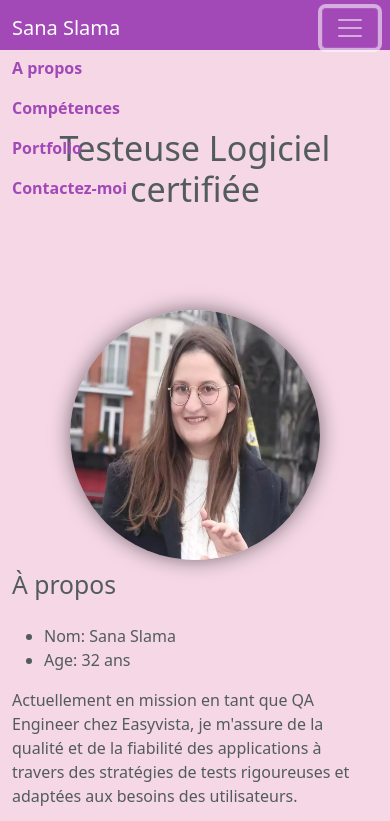
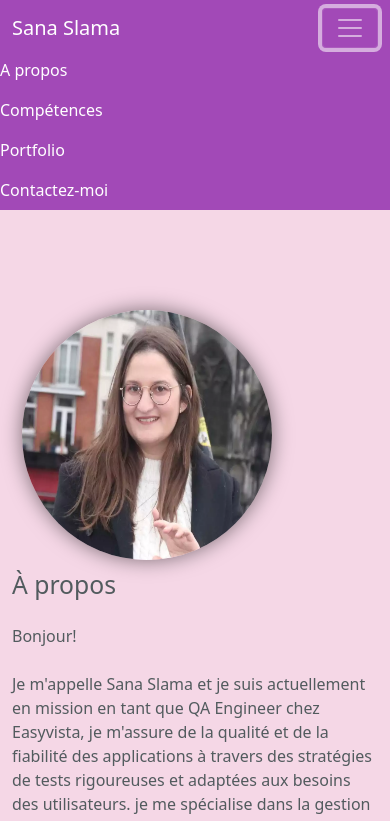
Before and after one commit to sanasla/Mon-Portfolio, a plain HTML site: page index.html in a window 390 px wide. Both pictures are taken after a click on the button "Toggle navigation". Shown: the top 821 px of the page. Drawn offline with nearby package versions, Linux system fonts and the light colour scheme.

Commit message:
correction version mobile

```diff
--- a/index.html
+++ b/index.html
@@ -69,16 +69,14 @@
                 <div class="col-lg-8">
                     <div class="about-section">
                         <h2 class="mb-4">À propos</h2>
-                        <div class="col-md-6">
-                            <ul>
-                                <li>Nom: Sana Slama</li>
-                                <li>Age: 32 ans</li>
 
-                            </ul>
-                        </div>
                         <p>
 
-                        Actuellement en mission en tant que QA Engineer chez Easyvista, je m'assure de la qualité et de la fiabilité des applications à travers des stratégies de tests rigoureuses et adaptées aux besoins des utilisateurs.
+                        Bonjour!
+                        <br><br>
+
+                        Je m'appelle Sana Slama et je suis actuellement en mission en tant que QA Engineer chez Easyvista, je m'assure de la qualité et de la fiabilité des applications à travers des stratégies de tests rigoureuses et adaptées aux besoins des utilisateurs.
+                        je me spécialise dans la gestion des tests manuels et automatiques. Passionné par l'assurance qualité logicielle, j'ai pour objectif de garantir des solutions robustes et fiables en optimisant les processus de test.
                         <br><br>
 
                         J'ai également renforcé mes compétences grâce à une formation certifiante avec OpenClassrooms, où j'ai travaillé sur des projets concrets touchant à la planification des tests, l'automatisation et la documentation.
@@ -147,6 +145,8 @@
     <!-- load javascript after loading all html content -->
     <script src="script/script.js"></script>
 
+
+
 </body>
 
 </html>
--- a/style.css
+++ b/style.css
@@ -8,7 +8,6 @@
     --secondary-text: #666;
     --card-hover: #f5d7e6;
     --navbar-bg: #f5d7e6;
-
 
 
 }
@@ -54,6 +53,41 @@ body {
 .navbar-dark .navbar-nav .nav-link {
      color:  #ffffff;;
 }
+
+@media (max-width: 992px) {
+    .navbar {
+        background-color: #a249b7; /* Fond par défaut */
+    }
+
+
+
+    /* Ajoutez cette règle pour le menu ouvert */
+    .navbar-collapse.show {
+        background-color: #a249b7; /* Fond quand le menu est ouvert */
+    }
+
+
+
+    .navbar-collapse {
+        position: absolute; /* Positionner par rapport à la navbar */
+        top: 100%; /* Juste en dessous de la barre */
+        left: 0;
+        width: 100%; /* S'étend sur toute la largeur */
+        background-color: #a249b7; /* Assurez-vous que le fond est le même */
+        z-index: 10; /* S'assure qu'il est au-dessus des autres éléments */
+        margin: 0; /* Supprime tout décalage */
+        padding: 0; /* Supprime les espaces inutiles */
+    }
+
+    .navbar-toggler {
+        position: relative; /* Ajustez si nécessaire */
+        z-index: 11; /* Au-dessus du menu */
+    }
+}
+
+
+
+
 /* text css above hero image*/
 .hero_title {
     font-size: 4.5rem;
@@ -92,6 +126,7 @@ body {
     border-radius: 60px;
     border: 2px solid;
     transition: transform 0.3s, box-shadow 0.3s;
+
 }
 .skillsText img {
     width: 100%;
@@ -109,11 +144,9 @@ body {
 .card-title {
     text-align: center;
 }
-.card:hover .skillsIcon {
-    color: #008000;
-}
 .skillsText:hover {
-    border: 1px solid #008000;
+    transform: scale(1.05);
+
 }
 
 /* portfolio */
@@ -125,6 +158,7 @@ body {
     width: auto;
     object-fit: cover;
 }
+
 /* contact */
 .contactColumn {
     display: flex;
@@ -139,16 +173,6 @@ body {
 }
 
 
-@media (max-width: 992px){
-    .row>*{
-        width: auto !important;
-        }
-    .navbar-dark .navbar-nav .nav-link {
-        color:#a249b7;
-        font-weight: bold;
-        }
-    }
-
 
 
 /* footer */
```
Also changed, not shown: images/react.webp (added).
